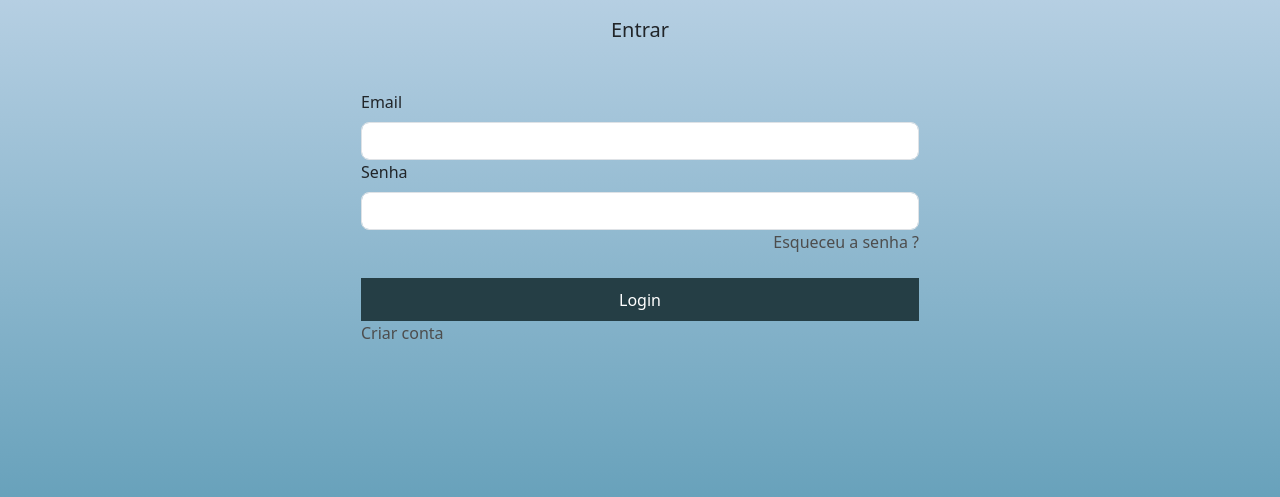
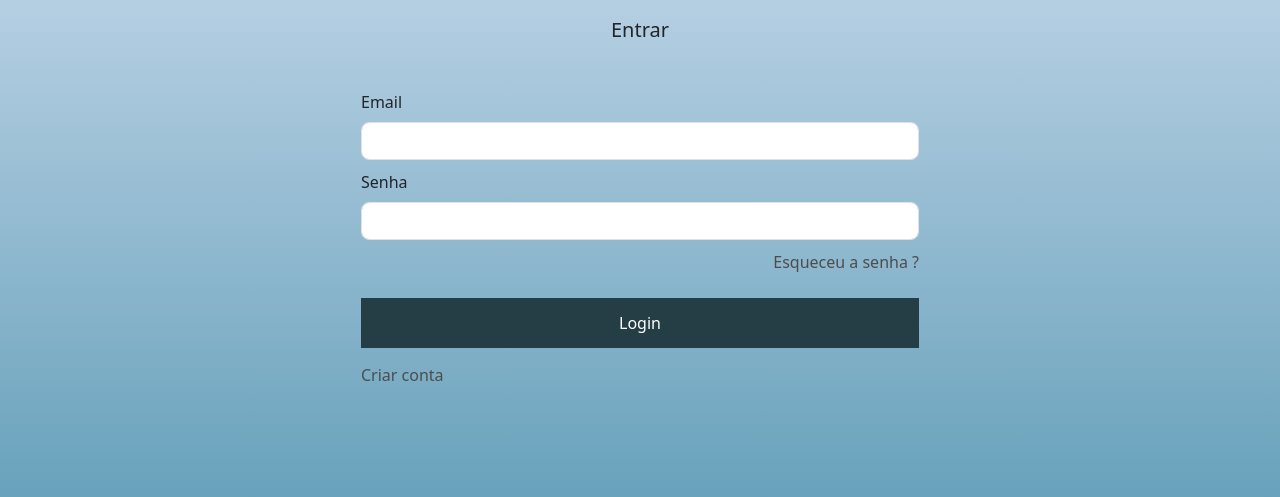
Before and after one commit to Geovani237/fintech, a plain HTML site: page index.html in a window 1280 px wide. Shown: the part 287-784 px from the top of the page. Drawn offline with nearby package versions, Linux system fonts and the light colour scheme.

Commit message:
alterações
pequenas alterações na margin do label,  aumento do tamanho do botão, e hover no botão e no link

```diff
--- a/assets/css/style.css
+++ b/assets/css/style.css
@@ -21,12 +21,22 @@ body {
 button {
     background-color: #253E45;
     color: white;
-    height: 43px;
+    height: 50px;
+    margin-bottom: 15px;
+}
+button:hover {
+    background-color: #005F79;
 }
 a {
     text-decoration: none;
     color: #4d4d4d;
 
+}
+a:hover {
+    color: white;
+}
+input {
+    margin-bottom: 10px;
 }
 .forget {
     align-self: flex-end;
```
